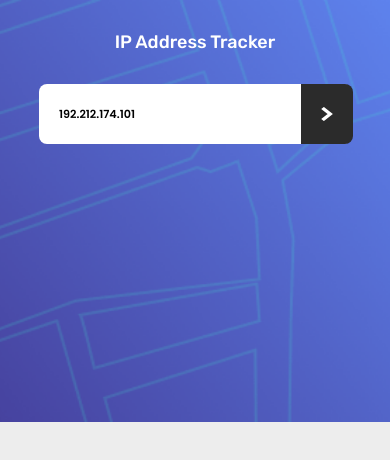
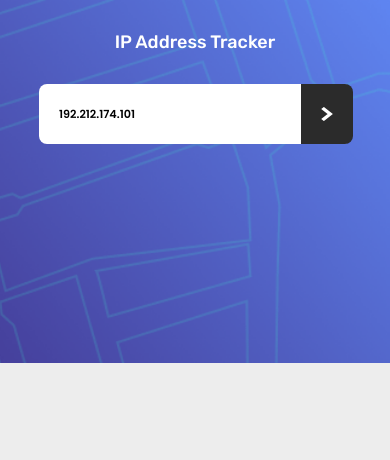
Before and after one commit to rineliniguezsosa/ip-address-tracker, a plain HTML site: page index.html in a window 390 px wide. Shown: the top 460 px of the page. Drawn offline with nearby package versions, Linux system fonts and the light colour scheme; no server answers.

Commit message:
[FEAT] Modificando el min view height del header para acercarme al diseño mobile en donde estableci un valor del 45 view height

```diff
--- a/index.html
+++ b/index.html
@@ -61,7 +61,7 @@
 
     <!-- inicio header -->
     <header
-        class="relative min-h-[50vh] bg-cover bg-center bg-patternmobile bg-no-repeat
+        class="relative min-h-[43vh] bg-cover bg-center bg-patternmobile bg-no-repeat
         py-7 flex flex-col items-center lg:bg-patterndesktop"
       >
         <div>
```
